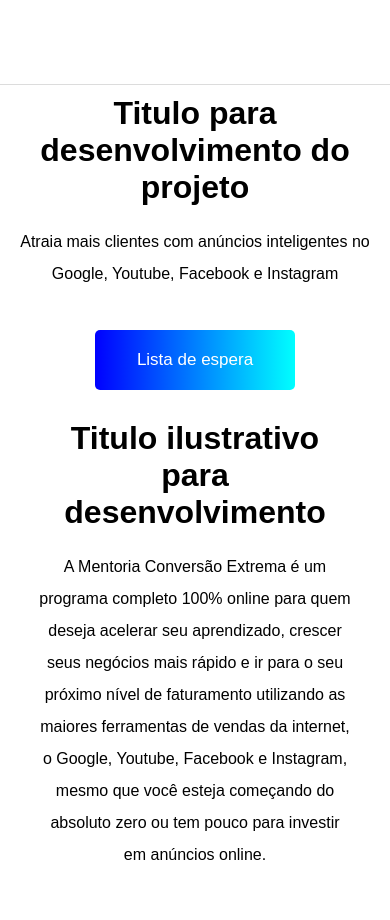
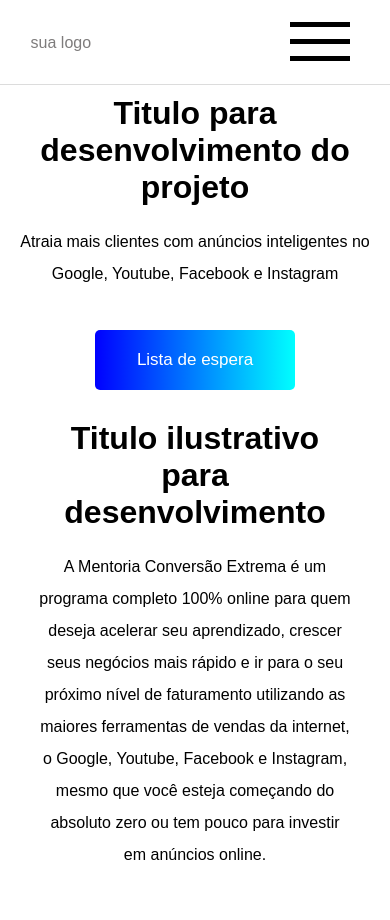
Before and after one commit to JVOA02/landingpage, a plain HTML site: page ladingpage/index.html in a window 390 px wide. Shown: the top 920 px of the page. Drawn offline with Linux system fonts and the light colour scheme.

Commit message:
Update index.html

```diff
--- a/ladingpage/index.html
+++ b/ladingpage/index.html
@@ -8,9 +8,19 @@
     <link rel="stylesheet" href="stylesheet.css">
 </head>
 <body>
+<!-- HEADER -->
+    <div class="content-logo"><a id= "logo" href="#">sua logo</a></div>
     <header class="content-header">
+        <div class="menu_toggle">
+        <div class="one">
+        </div>
+        <div class="two">
+        </div>
+        <div class="three">
+        </div>
+    </div>
+    <!-- NAV -->
         <nav class="content-nav">
-       <li class="list-nav-link"><a href="#">Sua Logo</a></li>
             <ul class="content-ul">
                 <li class="list-nav-link"><a href="#">titulo de exemplo</a></li>
                 <li class="list-nav-link"><a href="#">titulo de exemplo</a></li>
@@ -20,6 +30,7 @@
         </nav>
     </header>
     <main>
+            <!-- BLOCO 1 -->
     <section id="first-section">
         <div class="box-content-all">
         <div class="content-link-conversion" >
@@ -44,6 +55,7 @@
             </div>
         </div>
     </section>
+        <!-- BLOCO 2 -->
     <section id="third-section">
         <div class="box-content-third">
 <h1 class="first-text-content">Titulo ilustrativo para desenvolvimento</h1>
@@ -129,6 +141,7 @@
         </div>
         </div>
     </section>
+        <!-- BLOCO 3 -->
     <section id ="fifth-section">
 <div class = "box-content-all-fifth">
     <div class = "box-content-item-fifth">
@@ -143,6 +156,7 @@
     </div>
 </div>
     </section>
+        <!-- BLOCO 4 -->
     <section class = "sixth-section">
         <div class = "box-content-all-sixth">
             <div class= "box-content-first-text">
@@ -230,5 +244,6 @@
         </div>
     </section>
 </main>
+<script src="menu.js"></script>
 </body>
 </html>
```
Lines whose indentation alone changed are shown as unchanged.
